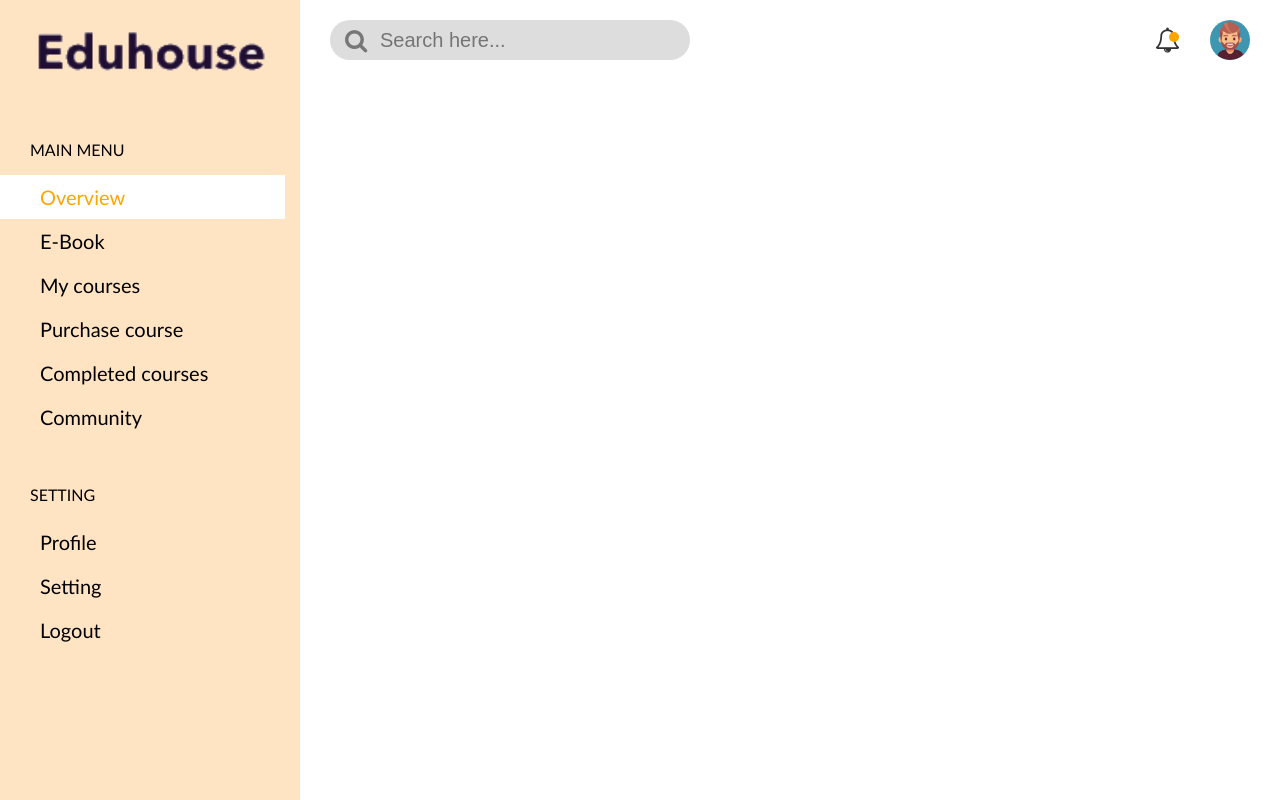
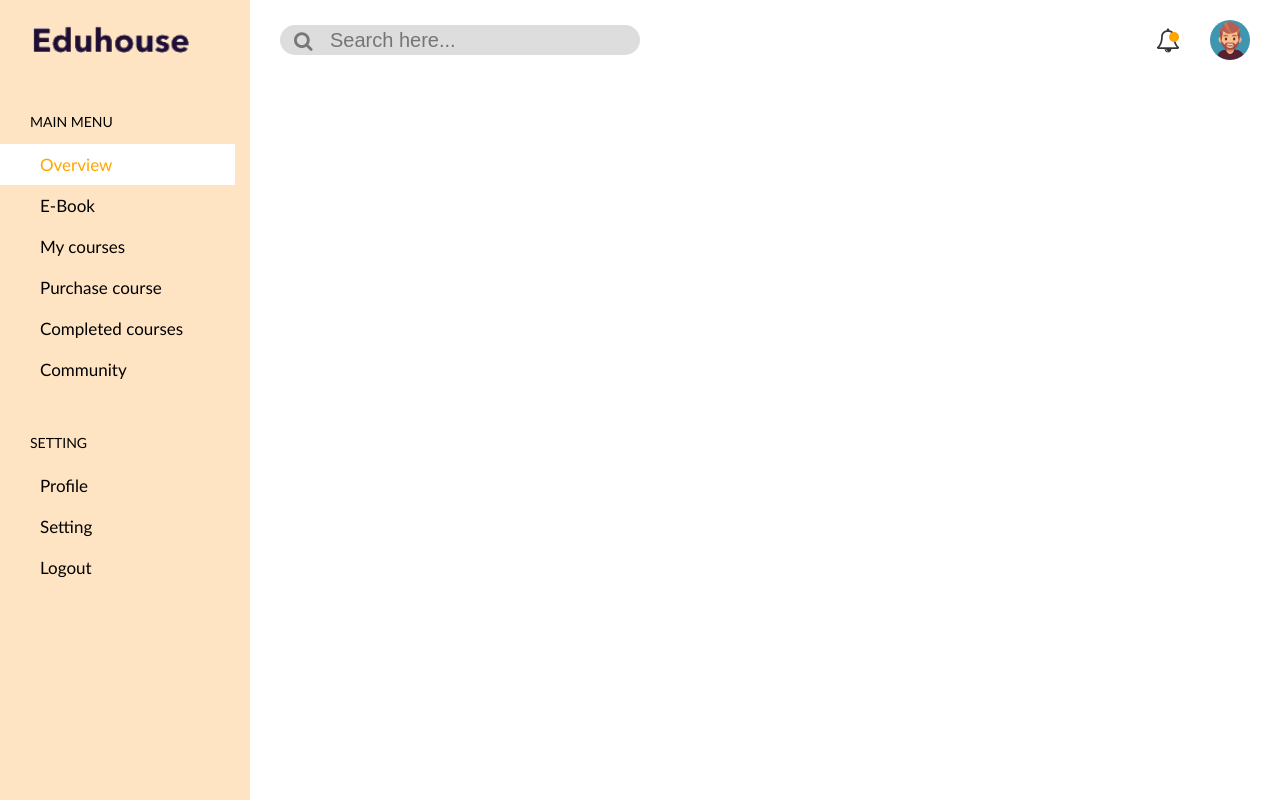
Before and after one commit to Mnde81/eduhouse, a plain HTML site: page index.html in a window 1280 px wide. Drawn offline with Linux system fonts and the light colour scheme.

Commit message:
updated file

```diff
--- a/css/aside.css
+++ b/css/aside.css
@@ -10,6 +10,7 @@ aside {
 
 .logo {
     margin-left: 23px;
+    width: 180px;
 }
 
 .main-nav {
@@ -27,6 +28,7 @@ aside {
 .nav-group-title {
     margin-left: 30px;
     text-transform: uppercase;
+    font-size: 14px;
 
 }
 
@@ -37,7 +39,7 @@ aside {
 }
 
 .link {
-    font-size: 20px;
+    font-size: 17px;
     padding: 10px 40px;
     text-decoration: none;
     color: black;
--- a/css/header.css
+++ b/css/header.css
@@ -13,7 +13,7 @@
 
 .form > input {
     width: 360px;
-    height: 40px;
+    height: 30px;
     font-size: 20px;
     padding: 15px 20px 15px 50px;
     border: none;
@@ -24,12 +24,12 @@
 }
 
 .form > .fa {
-    font-size: 24px;
+    font-size: 20px;
     line-height: 30px;
     color: #777;
     position: absolute;
-    top: 5px;
-    left: 15px;
+    top: 1px;
+    left: 14px;
 }
 
 .user-block {
@@ -40,7 +40,7 @@
 }
 
 .notifications {
-    font-size: 25px;
+    font-size: 24px;
     color: #333;
     position: relative;
 }
--- a/css/main.css
+++ b/css/main.css
@@ -5,7 +5,7 @@
 
 body {
     display: grid;
-    grid-template-columns: 300px 1fr;
+    grid-template-columns: 250px 1fr;
 
     margin: 0;
     min-height: 100vh;
```
